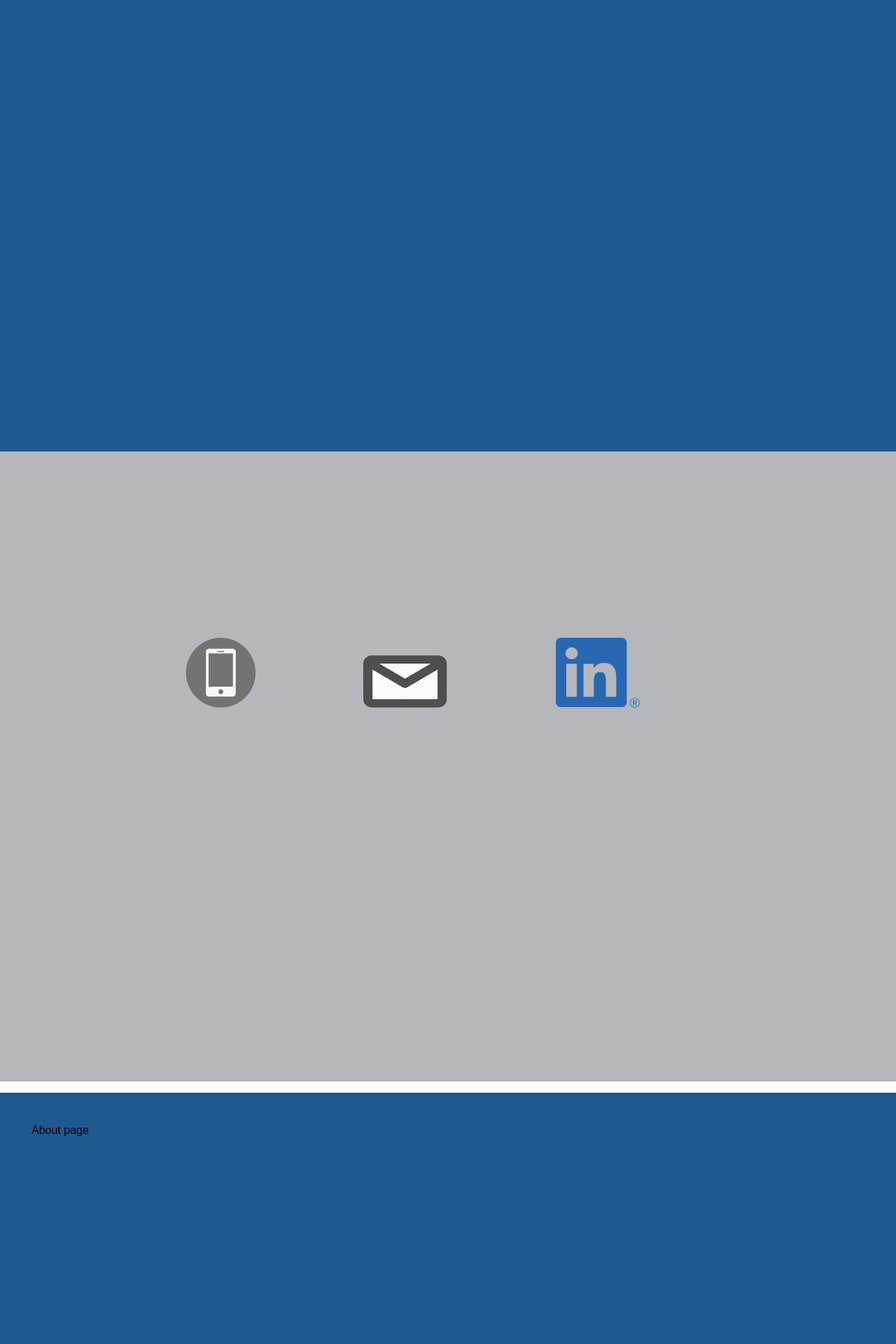
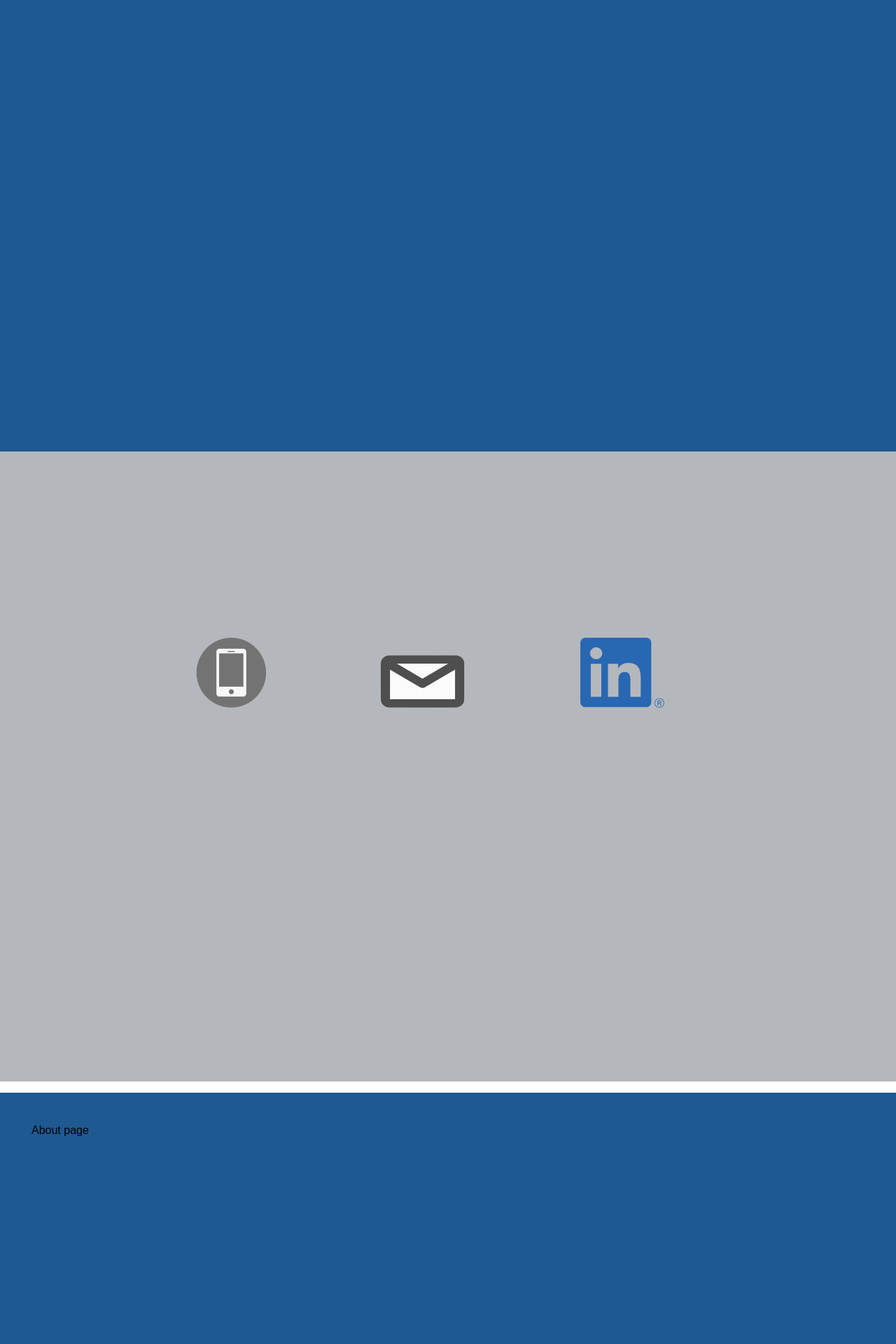
Before and after one commit to layniecalderwood/coryrhunter.com, a Jekyll site: the page built from index.md, in a window 1280 px wide. Shown: the part 833-2753 px from the top of the page at 70% size. Built offline with Jekyll 4.4.1, drawn with Linux system fonts in a browser that asks for light colours; our own code applies the rules of GitHub Pages for plain Markdown files.

Commit message:
i think this is it

```diff
--- a/_layouts/default.html
+++ b/_layouts/default.html
@@ -36,7 +36,7 @@ body {
   text-decoration: none;
   text-align: center;
   color: white;
-  margin: 75px 75px;
+  margin: 80px;
 }
 
 .fwh-slide--bg-grey li {
```
